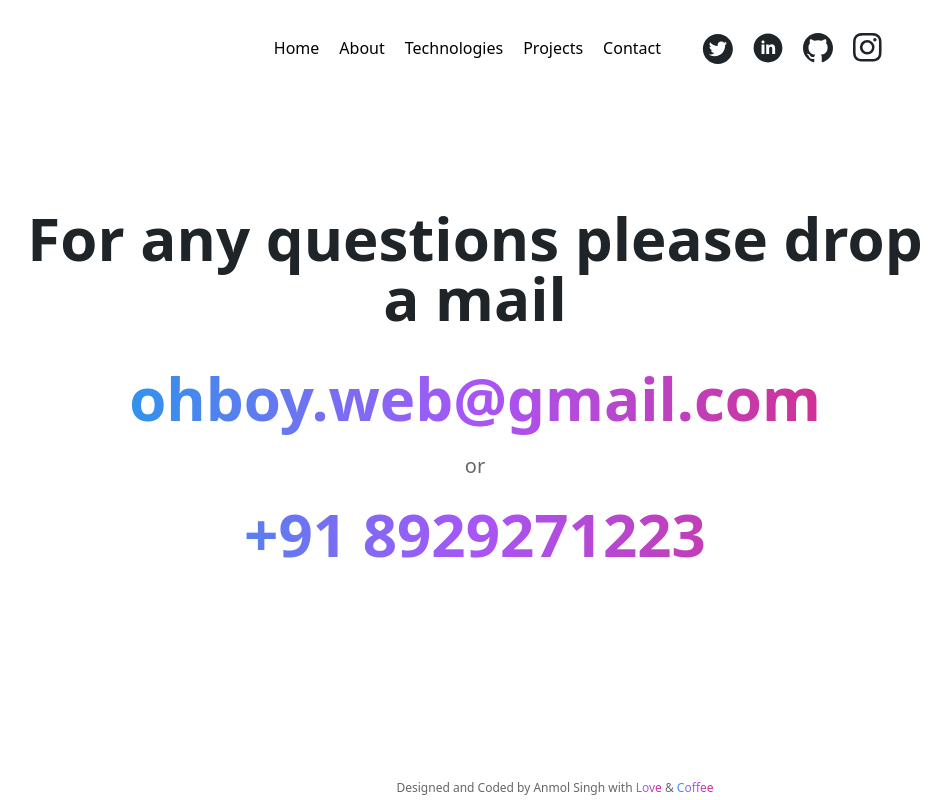
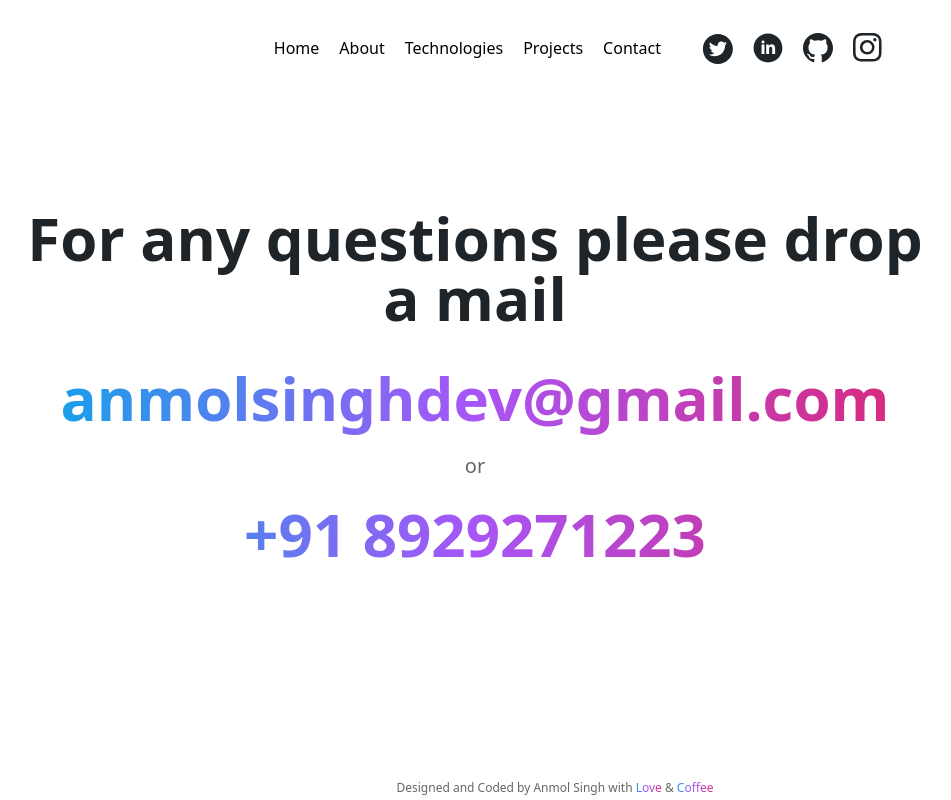
Before and after one commit to anmolsinghdev/my-portfolio, a React (Create React App) app: page /contact in a window 1280 px wide. Shown: the whole page, without its empty margins (165-1116 px from the left). Built offline with nearby package versions, Linux system fonts and the light colour scheme.

Commit message:
updating email address

```diff
--- a/src/Details.js
+++ b/src/Details.js
@@ -175,6 +175,6 @@ export const projectDetails = [
 
 // Enter your Contact Details here
 export const contactDetails = {
-  email: 'ohboy.web@gmail.com',
+  email: 'anmolsinghdev@gmail.com',
   phone: '+91 8929271223',
 };
```
